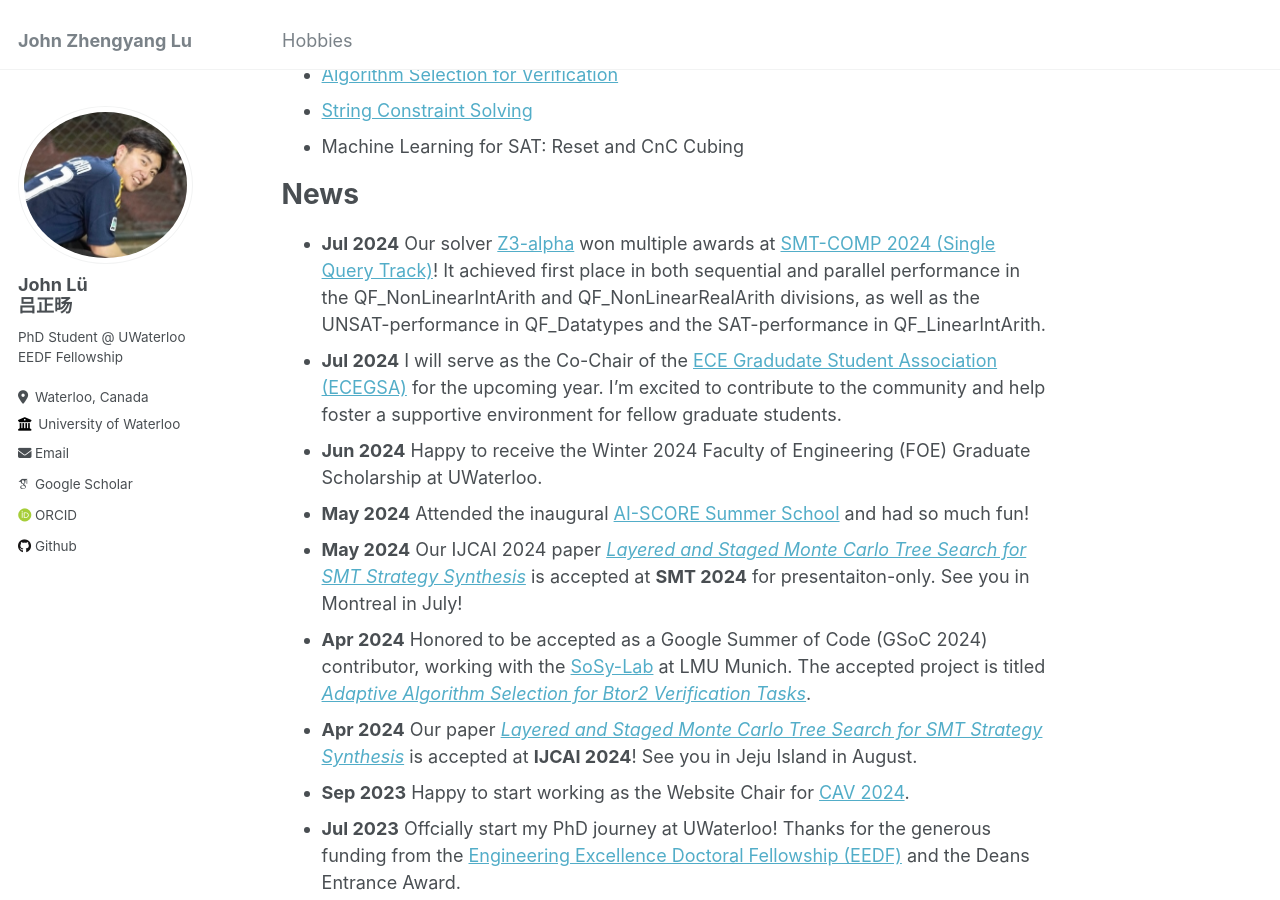
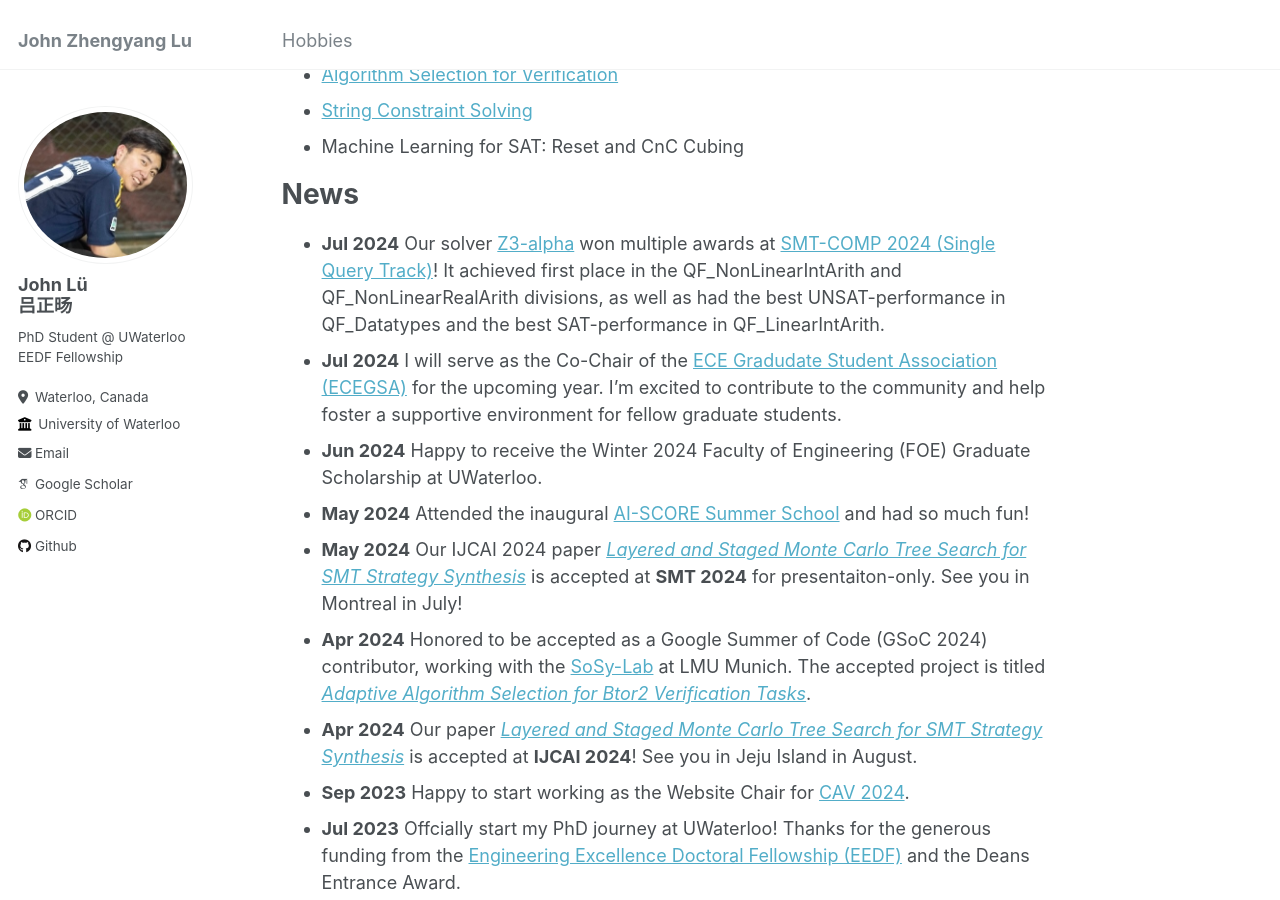
Before and after one commit to JohnLyu2/johnlyu2.github.io, a Jekyll site: the page built from _pages/about.md, in a window 1280 px wide and 900 px high, scrolled down 355 px. Built offline with Jekyll 4.4.1, drawn with Linux system fonts in a browser that asks for light colours; some web fonts are replaced.

Commit message:
update smt-comp

```diff
--- a/_pages/about.md
+++ b/_pages/about.md
@@ -20,7 +20,7 @@
 
 News
 ======
-- **Jul 2024** Our solver [Z3-alpha](https://www.ijcai.org/proceedings/2024/0211.pdf) won multiple awards at [SMT-COMP 2024 (Single Query Track)](https://smt-comp.github.io/2024/results/results-single-query/)!  It achieved first place in both sequential and parallel performance in the QF_NonLinearIntArith and QF_NonLinearRealArith divisions, as well as the UNSAT-performance in QF_Datatypes and the SAT-performance in QF_LinearIntArith.
+- **Jul 2024** Our solver [Z3-alpha](https://www.ijcai.org/proceedings/2024/0211.pdf) won multiple awards at [SMT-COMP 2024 (Single Query Track)](https://smt-comp.github.io/2024/results/results-single-query/)!  It achieved first place in the QF_NonLinearIntArith and QF_NonLinearRealArith divisions, as well as had the best UNSAT-performance in QF_Datatypes and the best SAT-performance in QF_LinearIntArith.
 - **Jul 2024** I will serve as the Co-Chair of the [ECE Gradudate Student Association (ECEGSA)](https://uwaterloo.ca/electrical-computer-engineering-graduate-student-association/) for the upcoming year. I’m excited to contribute to the community and help foster a supportive environment for fellow graduate students.
 - **Jun 2024** Happy to receive the Winter 2024 Faculty of Engineering (FOE) Graduate Scholarship at UWaterloo.
 - **May 2024** Attended the inaugural [AI-SCORE Summer School](https://ai-score.github.io/) and had so much fun!
```
